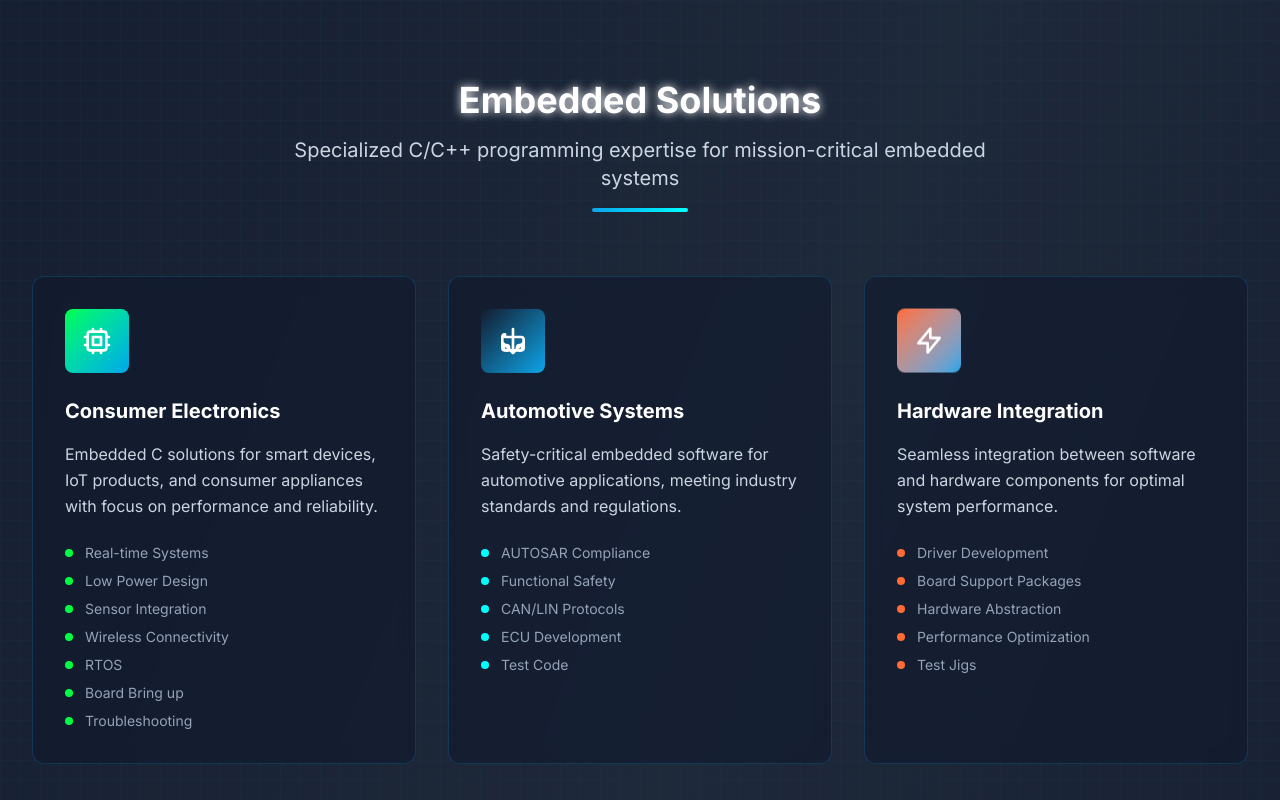
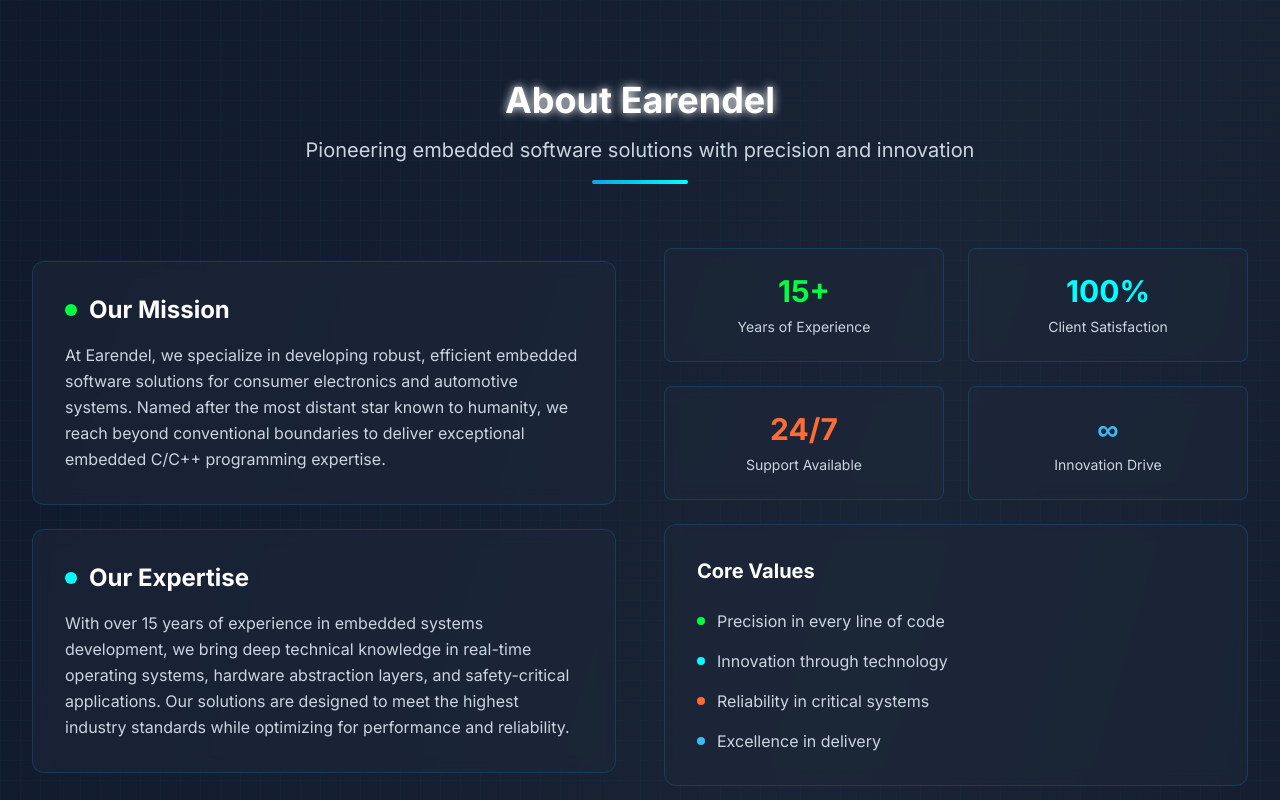
Before and after one commit to kidharb/earendel, a Next.js app: page / in a window 1280 px wide. Shown: the part 800-1600 px from the top of the page. Built offline with nearby package versions, Linux system fonts and the light colour scheme.

Commit message:
Fixed About

```diff
--- a/src/app/page.tsx
+++ b/src/app/page.tsx
@@ -1,5 +1,6 @@
 import Navigation from '@/components/Navigation'
 import Hero from '@/components/Hero'
+import About from '@/components/About'
 import Services from '@/components/Services'
 import Contact from '@/components/Contact'
 import Footer from '@/components/Footer'
@@ -9,6 +10,7 @@
     <main className="relative">
       <Navigation />
       <Hero />
+      <About />
       <Services />
       <Contact />
       <Footer />
--- /dev/null
+++ b/src/components/About.tsx
@@ -0,0 +1,109 @@
+export default function About() {
+  return (
+    <section id="about" className="py-20 bg-secondary-900/30">
+      <div className="max-w-7xl mx-auto px-4 sm:px-6 lg:px-8">
+        {/* Section Header */}
+        <div className="text-center mb-16">
+          <h2 className="text-3xl md:text-4xl font-bold text-white mb-4 glow-text">
+            About Earendel
+          </h2>
+          <p className="text-xl text-secondary-300 max-w-3xl mx-auto">
+            Pioneering embedded software solutions with precision and innovation
+          </p>
+          <div className="mt-4 w-24 h-1 bg-gradient-to-r from-primary-500 to-tech-cyan mx-auto rounded-full"></div>
+        </div>
+
+        <div className="grid grid-cols-1 lg:grid-cols-2 gap-12 items-center">
+          {/* About Content */}
+          <div className="space-y-6">
+            <div className="bg-secondary-800/50 backdrop-blur-sm border border-primary-500/20 rounded-xl p-8">
+              <h3 className="text-2xl font-bold text-white mb-4 flex items-center">
+                <div className="w-3 h-3 bg-tech-green rounded-full mr-3"></div>
+                Our Mission
+              </h3>
+              <p className="text-secondary-300 leading-relaxed">
+                At Earendel, we specialize in developing robust, efficient embedded software solutions
+                for consumer electronics and automotive systems. Named after the most distant star
+                known to humanity, we reach beyond conventional boundaries to deliver exceptional
+                embedded C/C++ programming expertise.
+              </p>
+            </div>
+
+            <div className="bg-secondary-800/50 backdrop-blur-sm border border-primary-500/20 rounded-xl p-8">
+              <h3 className="text-2xl font-bold text-white mb-4 flex items-center">
+                <div className="w-3 h-3 bg-tech-cyan rounded-full mr-3"></div>
+                Our Expertise
+              </h3>
+              <p className="text-secondary-300 leading-relaxed">
+                With over 15 years of experience in embedded systems development, we bring deep
+                technical knowledge in real-time operating systems, hardware abstraction layers,
+                and safety-critical applications. Our solutions are designed to meet the highest
+                industry standards while optimizing for performance and reliability.
+              </p>
+            </div>
+          </div>
+
+          {/* Stats and Highlights */}
+          <div className="space-y-6">
+            <div className="grid grid-cols-2 gap-6">
+              <div className="bg-secondary-800/50 backdrop-blur-sm border border-primary-500/20 rounded-lg p-6 text-center hover:border-primary-400/40 transition-colors duration-300">
+                <div className="text-tech-green text-3xl font-bold mb-2">15+</div>
+                <div className="text-secondary-300 text-sm">Years of Experience</div>
+              </div>
+              <div className="bg-secondary-800/50 backdrop-blur-sm border border-primary-500/20 rounded-lg p-6 text-center hover:border-primary-400/40 transition-colors duration-300">
+                <div className="text-tech-cyan text-3xl font-bold mb-2">100%</div>
+                <div className="text-secondary-300 text-sm">Client Satisfaction</div>
+              </div>
+              <div className="bg-secondary-800/50 backdrop-blur-sm border border-primary-500/20 rounded-lg p-6 text-center hover:border-primary-400/40 transition-colors duration-300">
+                <div className="text-tech-orange text-3xl font-bold mb-2">24/7</div>
+                <div className="text-secondary-300 text-sm">Support Available</div>
+              </div>
+              <div className="bg-secondary-800/50 backdrop-blur-sm border border-primary-500/20 rounded-lg p-6 text-center hover:border-primary-400/40 transition-colors duration-300">
+                <div className="text-primary-400 text-3xl font-bold mb-2">∞</div>
+                <div className="text-secondary-300 text-sm">Innovation Drive</div>
+              </div>
+            </div>
+
+            {/* Core Values */}
+            <div className="bg-secondary-800/50 backdrop-blur-sm border border-primary-500/20 rounded-xl p-8">
+              <h3 className="text-xl font-bold text-white mb-6">Core Values</h3>
+              <div className="space-y-4">
+                <div className="flex items-center">
+                  <div className="w-2 h-2 bg-tech-green rounded-full mr-3"></div>
+                  <span className="text-secondary-300">Precision in every line of code</span>
+                </div>
+                <div className="flex items-center">
+                  <div className="w-2 h-2 bg-tech-cyan rounded-full mr-3"></div>
+                  <span className="text-secondary-300">Innovation through technology</span>
+                </div>
+                <div className="flex items-center">
+                  <div className="w-2 h-2 bg-tech-orange rounded-full mr-3"></div>
+                  <span className="text-secondary-300">Reliability in critical systems</span>
+                </div>
+                <div className="flex items-center">
+                  <div className="w-2 h-2 bg-primary-400 rounded-full mr-3"></div>
+                  <span className="text-secondary-300">Excellence in delivery</span>
+                </div>
+              </div>
+            </div>
+          </div>
+        </div>
+
+        {/* Earendel Star Reference */}
+        <div className="mt-16 text-center">
+          <div className="bg-secondary-800/30 backdrop-blur-sm border border-primary-500/20 rounded-xl p-8 max-w-4xl mx-auto">
+            <h3 className="text-xl font-bold text-white mb-4">Why Earendel?</h3>
+            <p className="text-secondary-300 leading-relaxed mb-4">
+              Earendel, discovered by the Hubble Space Telescope, is the most distant star known to humanity
+              at 12.9 billion light-years away in the constellation Cetus. Like this distant beacon of light,
+              we strive to push the boundaries of what's possible in embedded systems development.
+            </p>
+            <div className="text-tech-cyan text-sm matrix-text">
+              12.9 billion light-years • Constellation Cetus • Hubble Discovery • WHL0137-LS
+            </div>
+          </div>
+        </div>
+      </div>
+    </section>
+  )
+}
--- a/src/components/Navigation.tsx
+++ b/src/components/Navigation.tsx
@@ -8,7 +8,8 @@
 
   const navItems = [
     { href: '/', label: 'Home' },
-    { href: '#services', label: 'Embedded Solutions' },
+    { href: '#about', label: 'About' },
+    { href: '#services', label: 'Solutions' },
     { href: '#contact', label: 'Contact' },
   ]
 
--- a/src/components/Services.tsx
+++ b/src/components/Services.tsx
@@ -42,7 +42,7 @@
         {/* Section Header */}
         <div className="text-center mb-16">
           <h2 className="text-3xl md:text-4xl font-bold text-white mb-4 glow-text">
-            Embedded Solutions
+            Solutions
           </h2>
           <p className="text-xl text-secondary-300 max-w-3xl mx-auto">
             Specialized C/C++ programming expertise for mission-critical embedded systems
```
